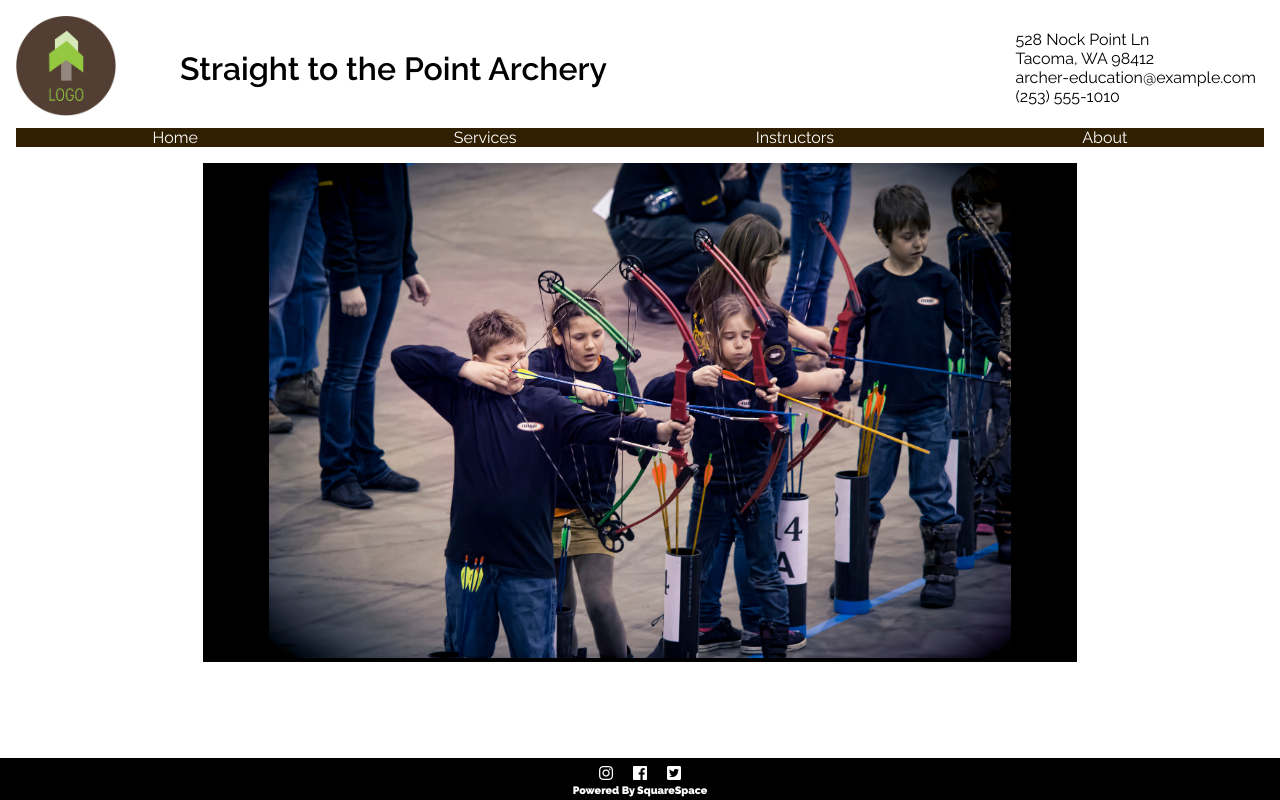
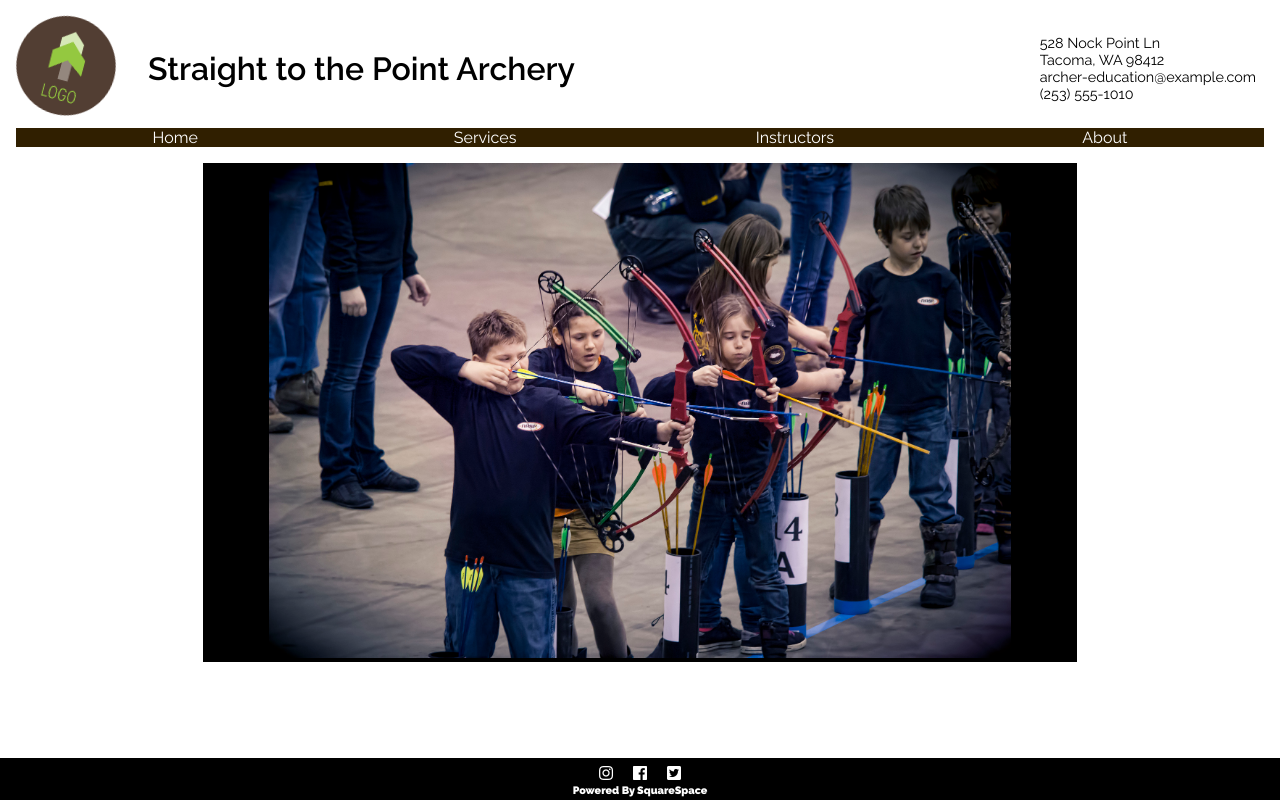
Before and after one commit to tatsuroaoki/assignment-08, a plain HTML site: page index.html in a window 1280 px wide. In both pictures the pointer is over the picture 66 px from the left and 66 px from the top of the page. Drawn offline with Linux system fonts and the light colour scheme.

Commit message:
save first draft style

```diff
--- a/styles/base.css
+++ b/styles/base.css
@@ -15,21 +15,37 @@ header{
 	align-items:center;
 }
 
+#img-logo{
+	max-width: 100px;
+	max-height:100px;
+}
+
+#img-logo:hover{
+	transform:rotate(15deg)
+}
+
 #title{
 	font-family:Raleway,sans-serif;
 	font-weight:600;
-	margin-left:2em;
+	margin-left:2rem;
 	margin-right:auto;
 	white-space: nowrap;
 }
 
 aside{
+	font-size:0.9rem;
 	align-items: flex-end;
 	padding:0.5rem;
 }
 
-.address{
-	/*	display:inline-block;*/
+aside:hover{
+	background-color:#46BE13;
+	color:white;
+	/*	font-size:1rem;*/
+	border-radius:25px;
+	/*	transition-duration: 1s;*/
+	transition-timing-function: ease-in;
+	transition-property: all;
 }
 
 a{
@@ -44,11 +60,6 @@ a:hover{
 
 a:visited{
 	text-decoration: none;
-}
-
-#img-logo{
-	max-width: 100px;
-	max-height:100px;
 }
 
 nav{
```
